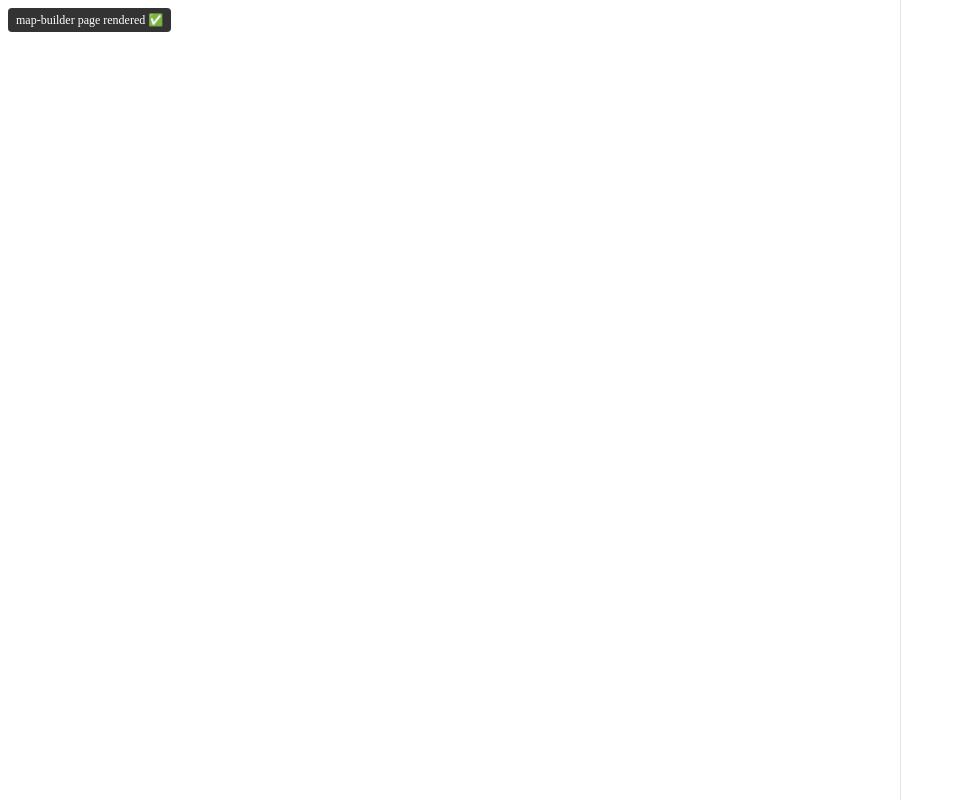
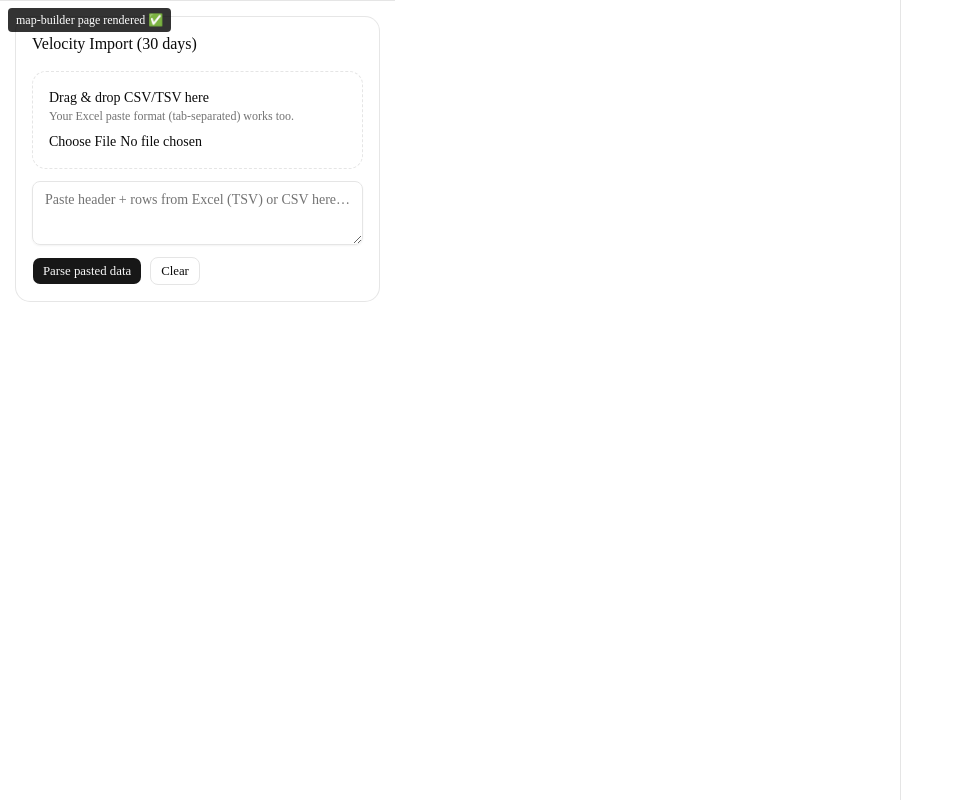
Before and after one commit to kruchev4/dc-slotting, a Next.js app: page /map-builder in a window 1280 px wide. Shown: the whole page, without its empty margins (0-964 px from the left). Built offline with nearby package versions, Linux system fonts and the light colour scheme.

Commit message:
Update page.tsx

```diff
--- a/app/map-builder/page.tsx
+++ b/app/map-builder/page.tsx
@@ -11,12 +11,21 @@ const LS_VELOCITY_KEY = "dc_slotting_velocity_v1";
 
 export default function MapBuilderPage() {
   const map = useMapState(DEFAULT_MODEL);
+  const [velocityRows, setVelocityRows] = useState<any[]>([]);
+
+useEffect(() => {
+  const saved = localStorage.getItem(LS_VELOCITY_KEY);
+  if (saved) setVelocityRows(JSON.parse(saved));
+}, []);
 
   return (
   <div className="flex h-screen">
     <div className="absolute top-2 left-2 z-50 rounded bg-black/80 px-2 py-1 text-xs text-white">
       map-builder page rendered ✅
     </div>
+    <div className="border-t p-4">
+  <VelocityImportPanel onImported={setVelocityRows} />
+</div>
 
     <div className="flex-1 min-w-0">
       <MapCanvas {...map} />
```
